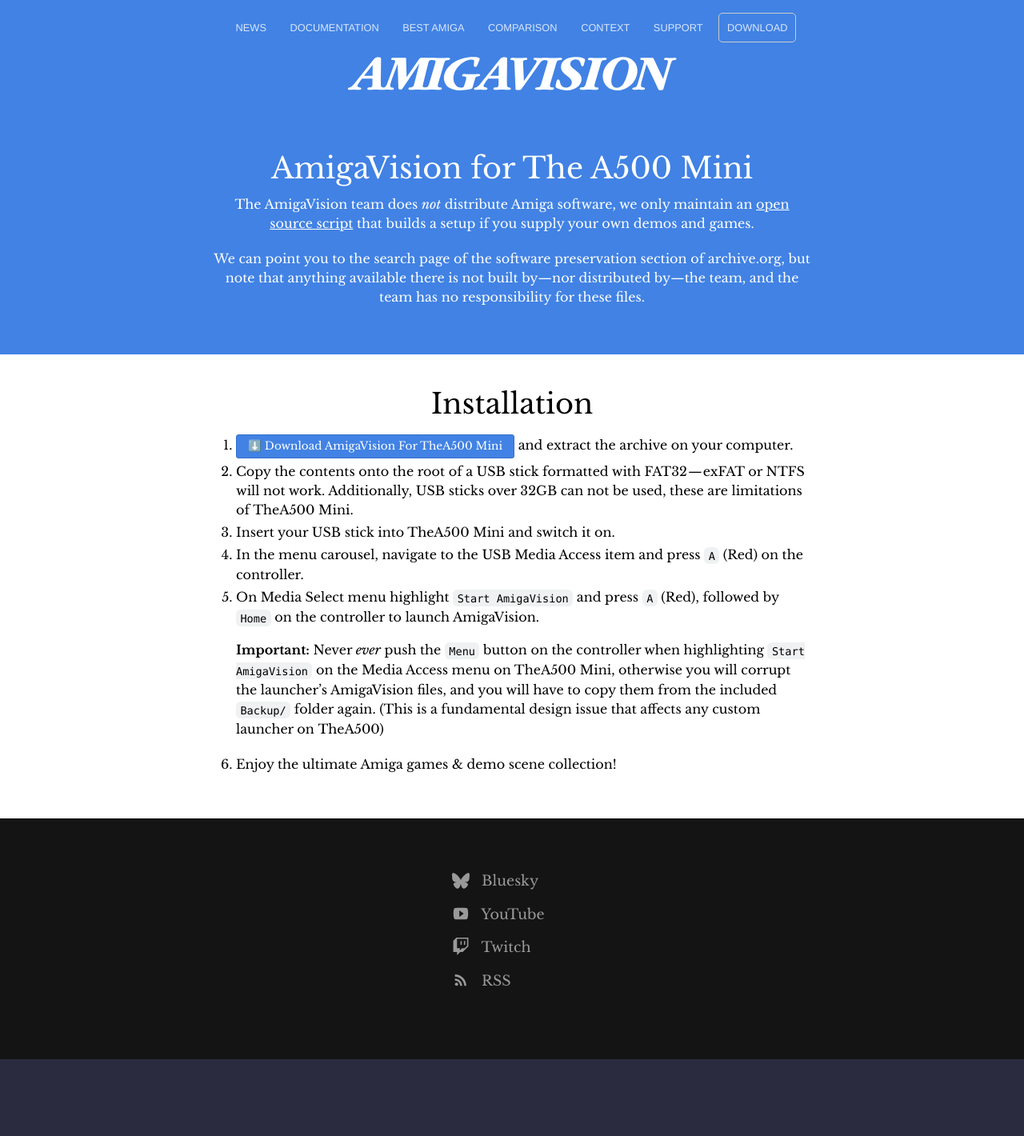
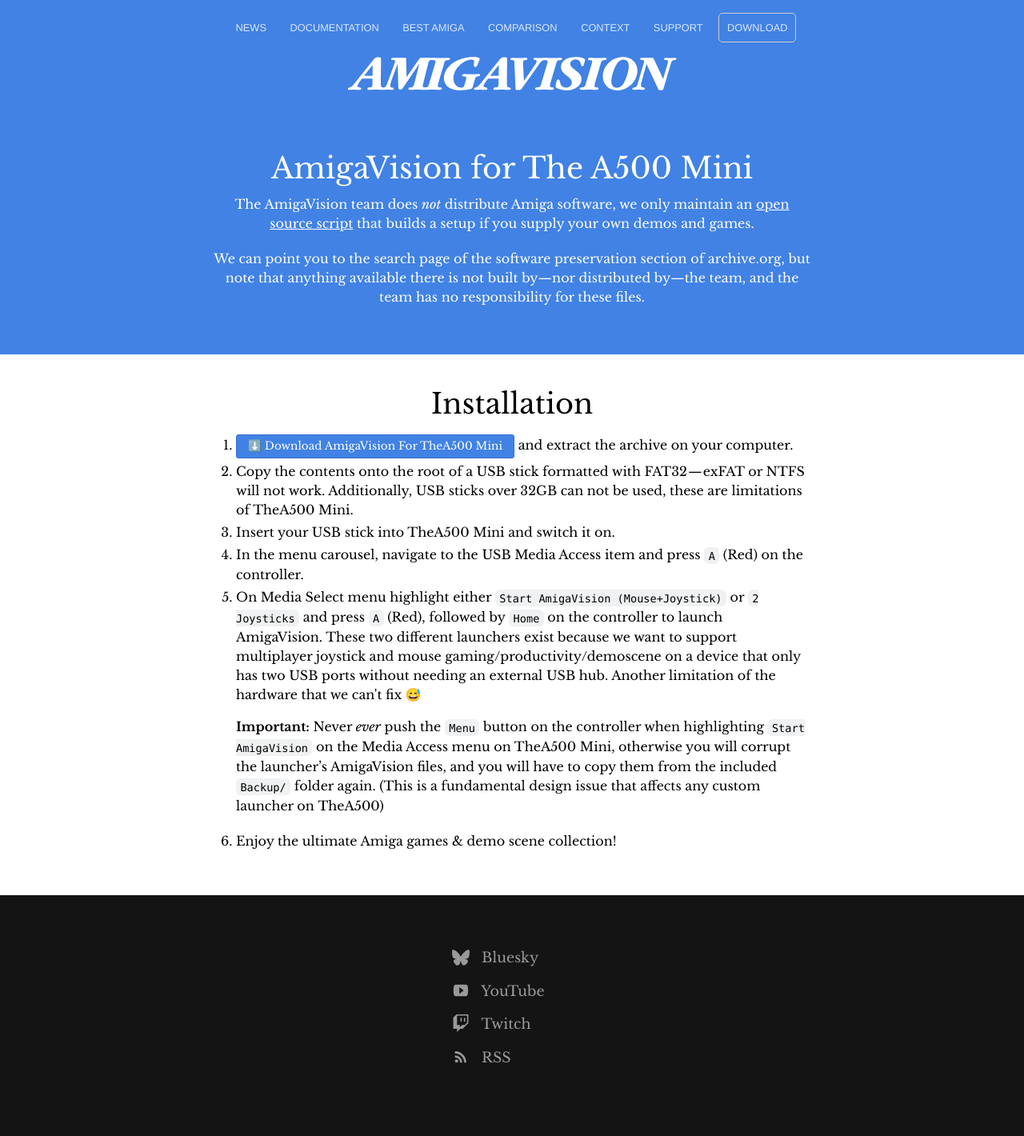
Before and after one commit to amigavision/amigavision.github.io, a Jekyll site: the page built from download/mini.html, in a window 1280 px wide. Shown: the whole page at 80% size. Built offline with Jekyll 4.4.1, drawn with Linux system fonts in a browser that asks for light colours; before the commit the page ends 1324 px from its top, so only the background shows below that.

Commit message:
Add A500 Mini support

```diff
--- a/download/index.html
+++ b/download/index.html
@@ -139,7 +139,7 @@
         <span class="platform-label">Analogue Pocket</span>
       </a>
 
-      <a class="platform-card" href="/download/handheld">
+      <a class="platform-card" href="/download/mini">
         <span class="platform-icon">
           <svg viewBox="0 0 24 24" aria-hidden="true" focusable="false">
             <rect x="3" y="6" width="18" height="10" rx="2"></rect>
@@ -148,7 +148,7 @@
             <path d="M6.5 11h3M8 9.5v3"></path>
           </svg>
         </span>
-        <span class="platform-label">Handheld</span>
+        <span class="platform-label">TheA500 Mini</span>
       </a>
 
       <a class="platform-card" href="/download/other">
--- a/download/mini.html
+++ b/download/mini.html
@@ -31,9 +31,9 @@
         In the menu carousel, navigate to the USB Media Access item and press
         <code>A</code> (Red) on the controller.
       <li>
-        On Media Select menu highlight <code>Start AmigaVision</code> and press
+        On Media Select menu highlight either <code>Start AmigaVision (Mouse+Joystick)</code> or <code>2 Joysticks</code> and press
         <code>A</code> (Red), followed by <code>Home</code> on the controller to
-        launch AmigaVision.
+        launch AmigaVision. These two different launchers exist because we want to support multiplayer joystick and mouse gaming/productivity/demoscene on a device that only has two USB ports without needing an external USB hub. Another limitation of the hardware that we can't fix 😅
         <p><strong>Important:</strong> Never <i>ever</i> push the <code>Menu</code>
         button on
         the controller when highlighting <code>Start AmigaVision</code> on the
```
